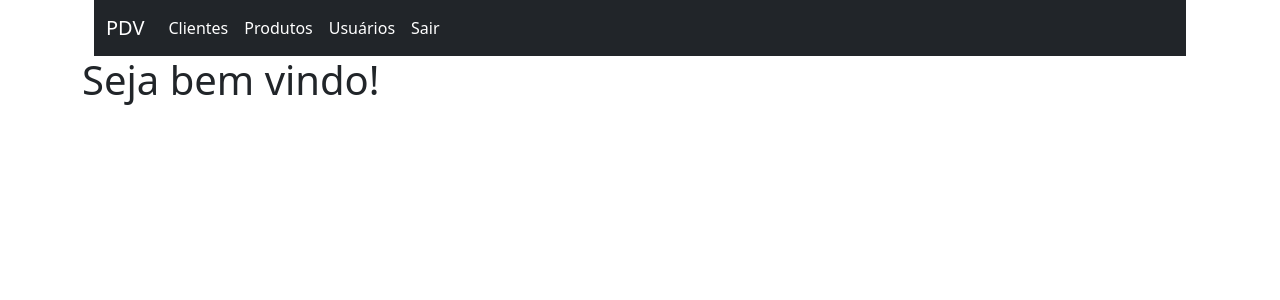
After one commit to kinhoBR26/pdv, a PHP site: page /inicio.php in a window 1280 px wide. The commit adds this page. Shown: the top 300 px of the page. Run offline with PHP 8.4, Linux system fonts and the light colour scheme.

Commit message:
add menu, delete

```diff
--- a/clientes/add.php
+++ b/clientes/add.php
@@ -7,6 +7,7 @@ if ($_POST) {
     $sql = "insert into clientes (nome,email) values ('$nome','$email')";
     $stmt = $conexao->prepare($sql);
     $stmt->execute();
+    header("location: index.php");
 }
 ?>
 <html>
@@ -18,6 +19,7 @@ if ($_POST) {
 </head>
 <body>
 <div class="container">
+    <?php include '../menu.php';?>
 <h1>Cadastro de Clientes</h1>
 
 <form method="post" action="add.php">
--- a/clientes/index.php
+++ b/clientes/index.php
@@ -8,6 +8,7 @@
 </head>
 <body>
 <div class="container">
+    <?php include '../menu.php';?>
     <h1>Listar Clientes <a href="add.php">+</a></h1>
 
     <table class="table">
--- /dev/null
+++ b/inicio.php
@@ -0,0 +1,17 @@
+<!doctype html>
+<html lang="pt-br">
+<head>
+    <meta charset="utf-8">
+    <meta name="viewport" content="width=device-width, initial-scale=1">
+    <title>Sistema</title>
+    <link rel="icon" href="https://www.w3schools.com/favicon.ico">
+    <link href="https://cdn.jsdelivr.net/npm/bootstrap@5.3.2/dist/css/bootstrap.min.css" rel="stylesheet" integrity="sha384-T3c6CoIi6uLrA9TneNEoa7RxnatzjcDSCmG1MXxSR1GAsXEV/Dwwykc2MPK8M2HN" crossorigin="anonymous">
+</head>
+<body>
+<div class="container">
+    <?php include 'menu.php';?>
+    <h1>Seja bem vindo!</h1>
+</div>
+<script src="https://cdn.jsdelivr.net/npm/bootstrap@5.3.2/dist/js/bootstrap.bundle.min.js" integrity="sha384-C6RzsynM9kWDrMNeT87bh95OGNyZPhcTNXj1NW7RuBCsyN/o0jlpcV8Qyq46cDfL" crossorigin="anonymous"></script>
+</body>
+</html>
--- /dev/null
+++ b/menu.php
@@ -0,0 +1,26 @@
+<div class="container">
+    <nav class="navbar navbar-expand-md navbar-dark bg-dark">
+        <div class="container-fluid">
+            <a class="navbar-brand" href="#">PDV</a>
+            <button class="navbar-toggler" type="button" data-bs-toggle="collapse" data-bs-target="#navbarCollapse" aria-controls="navbarCollapse" aria-expanded="false" aria-label="Toggle navigation">
+                <span class="navbar-toggler-icon"></span>
+            </button>
+            <div class="collapse navbar-collapse" id="navbarCollapse">
+                <ul class="navbar-nav me-auto mb-2 mb-md-0">
+                    <li class="nav-item">
+                        <a class="nav-link active" aria-current="page" href="/pdv/clientes/index.php">Clientes</a>
+                    </li>
+                    <li class="nav-item">
+                        <a class="nav-link active" aria-current="page" href="/pdv/produtos/index.php">Produtos</a>
+                    </li>
+                    <li class="nav-item">
+                        <a class="nav-link active" aria-current="page" href="/pdv/usuarios/index.php">Usuários</a>
+                    </li>
+                    <li class="nav-item">
+                        <a class="nav-link active" aria-current="page" href="/sair.php">Sair</a>
+                    </li>
+                </ul>
+            </div>
+        </div>
+    </nav>
+</div>
--- a/produtos/add.php
+++ b/produtos/add.php
@@ -8,6 +8,7 @@ if($_POST){
     $sql = "insert into produtos  (nome,preco,quantidade) values ('$nome','$preco','$quantidade')";
     $stmt = $conexao->prepare($sql);
     $stmt->execute();
+    header("location: index.php");
 }
 ?>
 
@@ -20,6 +21,7 @@ if($_POST){
 </head>
 <body>
 <div class="container">
+    <?php include '../menu.php';?>
 <h1>Cadastro de produtos</h1>
 
 <form method="post" action="add.php">
@@ -31,7 +33,7 @@ if($_POST){
 
     <div class="mb-3">
         <label class="form-label">Preco Produto:</label>
-        <input type="number" name="preco" placeholder="Digite o preco do produto" required class="form-control">
+        <input type="text" name="preco" placeholder="Digite o preco do produto" required class="form-control">
     </div>
 
     <div class="mb-3">
--- a/produtos/index.php
+++ b/produtos/index.php
@@ -8,6 +8,7 @@
 </head>
 <body>
 <div class="container">
+    <?php include '../menu.php';?>
     <h1>Listar Produtos <a href="add.php">+</a></h1>
 
     <table class="table">
--- a/usuarios/add.php
+++ b/usuarios/add.php
@@ -7,6 +7,7 @@ if($_POST){
     $sql = "insert into usuarios  (nome,email,senha) values ('$nome','$email','$senha')";
     $stmt = $conexao->prepare($sql);
     $stmt->execute();
+    header("location: index.php");
 }
 ?>
 
@@ -18,6 +19,7 @@ if($_POST){
 </head>
 <body>
 <div class="container">
+    <?php include '../menu.php';?>
 <h1>Cadastro de Usuários</h1>
 
 <form method="post" action="add.php">
--- a/usuarios/index.php
+++ b/usuarios/index.php
@@ -8,6 +8,7 @@
 </head>
 <body>
 <div class="container">
+    <?php include '../menu.php';?>
     <h1>Listar Usuários <a href="add.php">+</a></h1>
 
     <table class="table">
```
Also changed, not shown: clientes/delete.php (added, +8 -0 lines), index.php (added, +33 -0 lines), produtos/delete.php (added, +10 -0 lines), usuarios/delete.php (added, +10 -0 lines).
